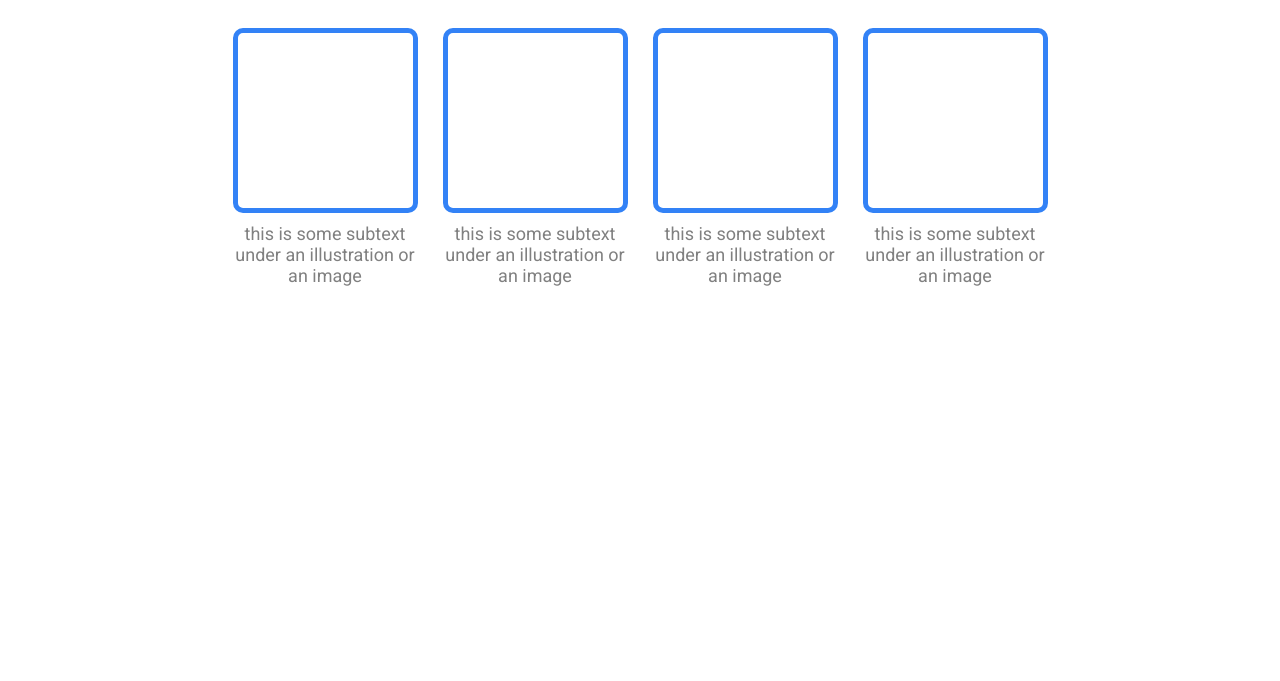
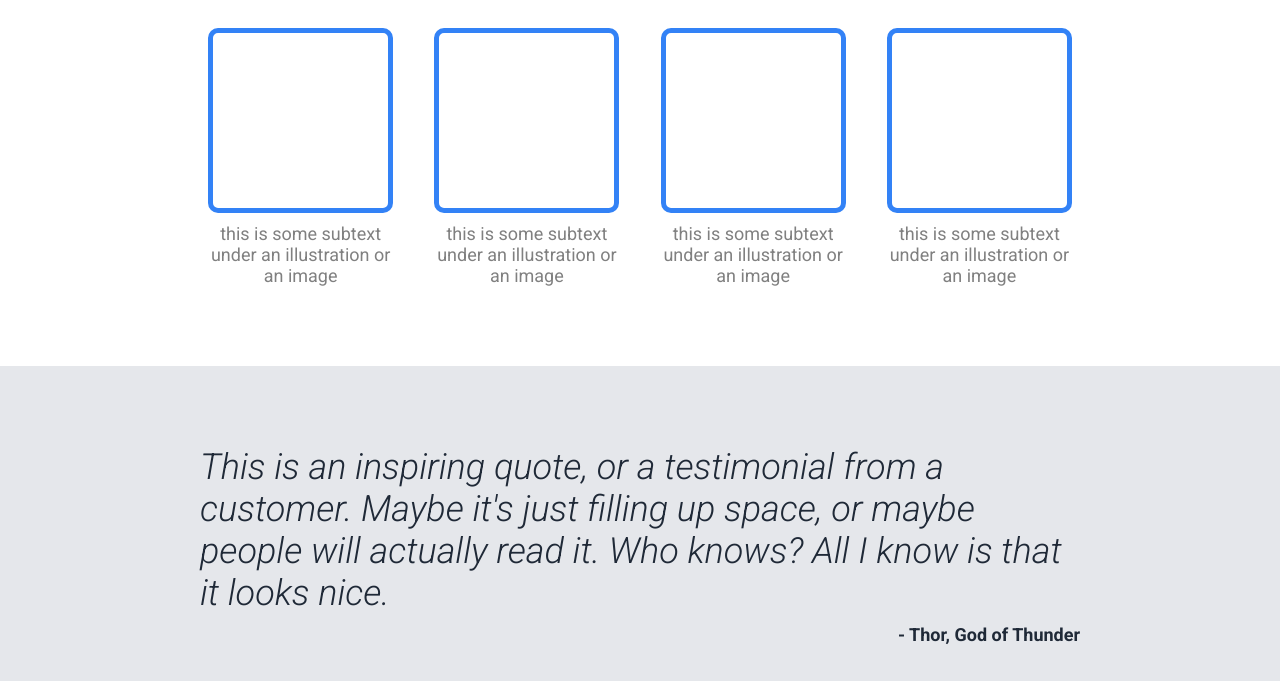
Before and after one commit to rvolkov8/project-landing-page, a plain HTML site: page index.html in a window 1280 px wide. Shown: the part 623-1304 px from the top of the page. Before the commit the page ends 989 px from the top, so only its background shows below. Drawn offline with Linux system fonts and the light colour scheme.

Commit message:
Create and style the quote section

```diff
--- a/index.html
+++ b/index.html
@@ -65,5 +65,13 @@
             </div>
         </div>
     </div>
+    <div id="quote">
+        <div id="quote-text">
+            This is an inspiring quote, or a testimonial from a customer. Maybe it's just filling up space, or maybe people will actually read it. Who knows? All I know is that it looks nice.
+        </div>
+        <div id="author">
+            - Thor, God of Thunder
+        </div>
+    </div>
 </body>
 </html>
--- a/style.css
+++ b/style.css
@@ -89,7 +89,7 @@ a {
     justify-content: center;
     align-items: center;
     gap: 50px;
-    padding: 80px 300px;
+    padding: 80px 200px;
 }
 
 #info-title {
@@ -122,3 +122,28 @@ a {
     font-size: 18px;
     color: gray;
 }
+
+#quote {
+    display: flex;
+    flex-direction: column;
+    justify-content: center;
+    align-items: center;
+    gap: 10px;
+    padding: 80px 200px;
+
+    background-color: #E5E7EB;
+}
+
+#quote-text {
+    font-size: 36px;
+    font-weight: 300;
+    font-style: italic;
+    color: #1F2937;
+}
+
+#author {
+    color: #1F2937;
+    font-weight: 700;
+    font-size: 18px;
+    margin-left: auto;
+}
```
